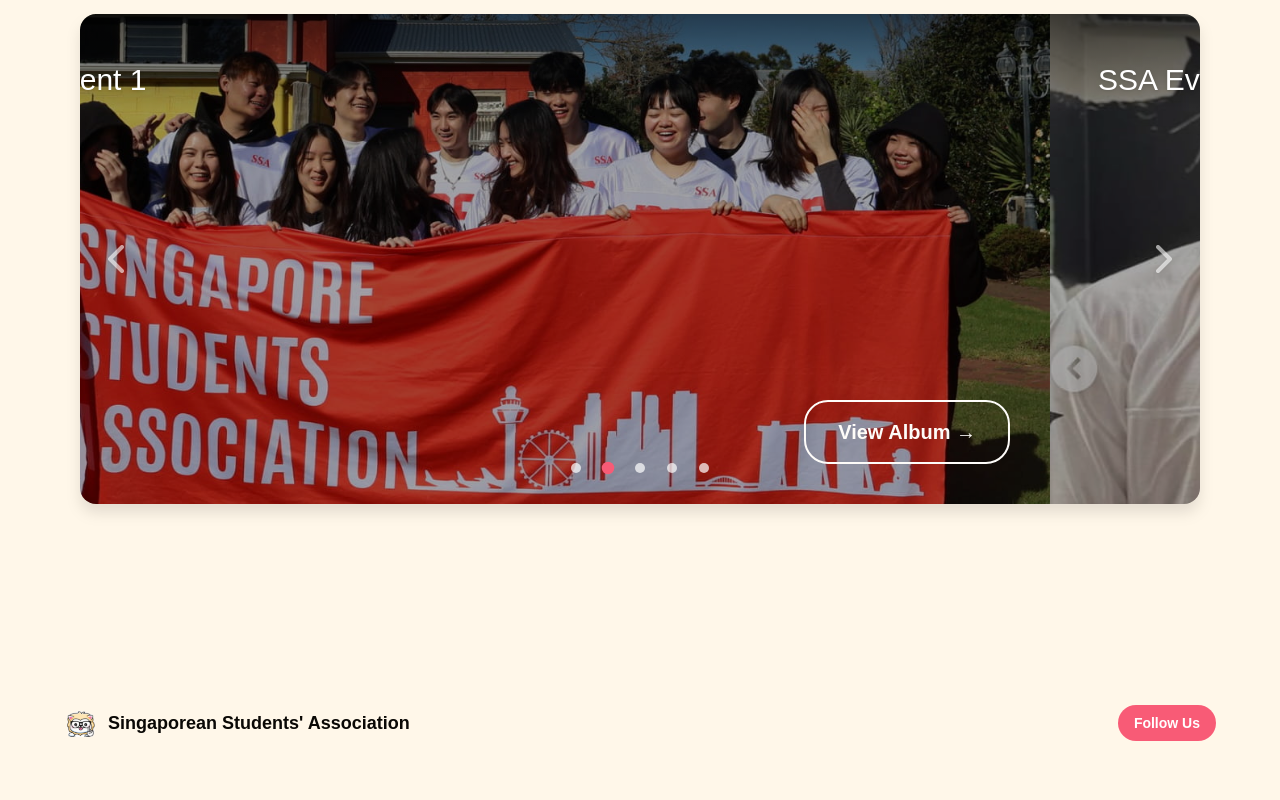
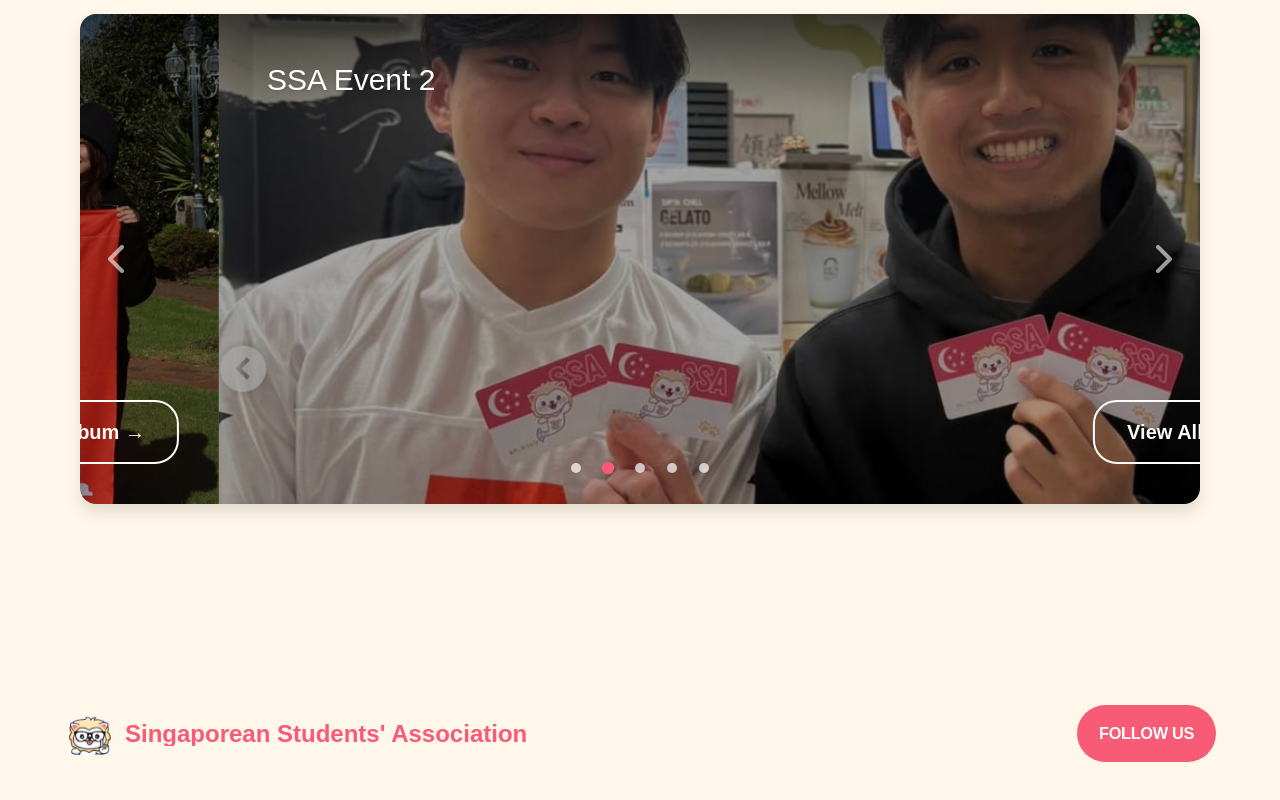
Before and after one commit to UoaWDCC/ssa, a Next.js app in the folder web/: page / in a window 1280 px wide. Shown: the part 2087-2887 px from the top of the page. Built offline with nearby package versions, Linux system fonts and the light colour scheme; no server answers; a web font is replaced by a local one.

Commit message:
feature: updated Instagram Feed

```diff
--- a/web/src/components/InstagramFeed.tsx
+++ b/web/src/components/InstagramFeed.tsx
@@ -11,11 +11,11 @@ export default function InstagramFeed() {
           <Image
             src="/ssa_nerd_merlion.svg"
             alt="SSA logo"
-            width={32}
-            height={32}
+            width={49}
+            height={46}
             className="shrink-0"
           />
-          <span className="font-averia font-bold text-ssa-black text-lg truncate">
+          <span className="font-averia font-bold text-ssa-red text-2xl truncate leading-none">
             Singaporean Students&apos; Association
           </span>
         </div>
@@ -23,7 +23,7 @@ export default function InstagramFeed() {
           href="https://www.instagram.com/ssa.auckland"
           target="_blank"
           rel="noopener noreferrer"
-          className="font-averia font-bold text-sm bg-ssa-red text-white px-4 py-2 rounded-full hover:opacity-90 transition-opacity shrink-0 whitespace-nowrap"
+          className="text-[16.38px] font-semibold uppercase tracking-[-0.02em] bg-ssa-red text-ssa-white px-[21.84px] py-[16.38px] rounded-full hover:opacity-90 transition-opacity shrink-0 whitespace-nowrap flex items-center justify-center"
         >
           Follow Us
         </a>
```
